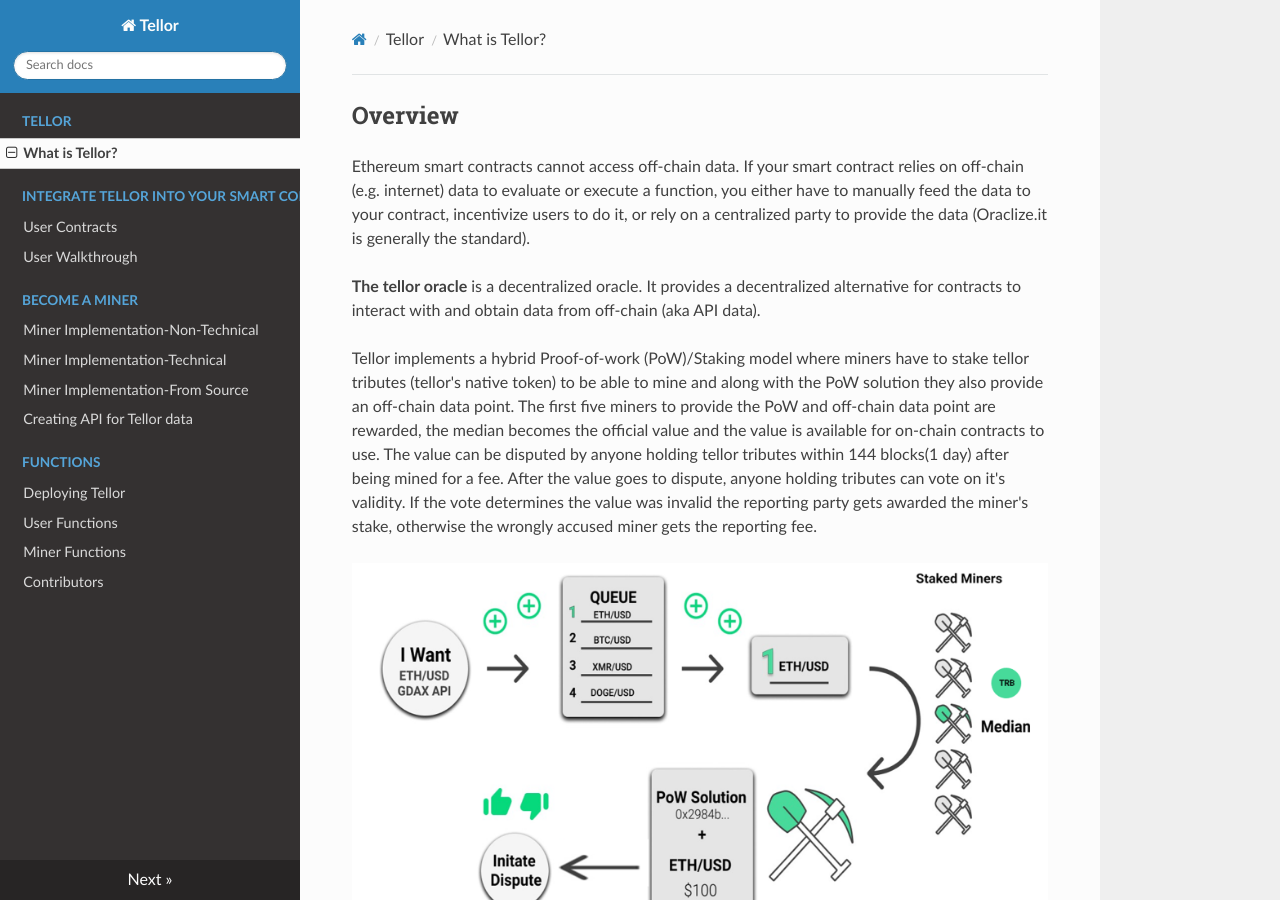
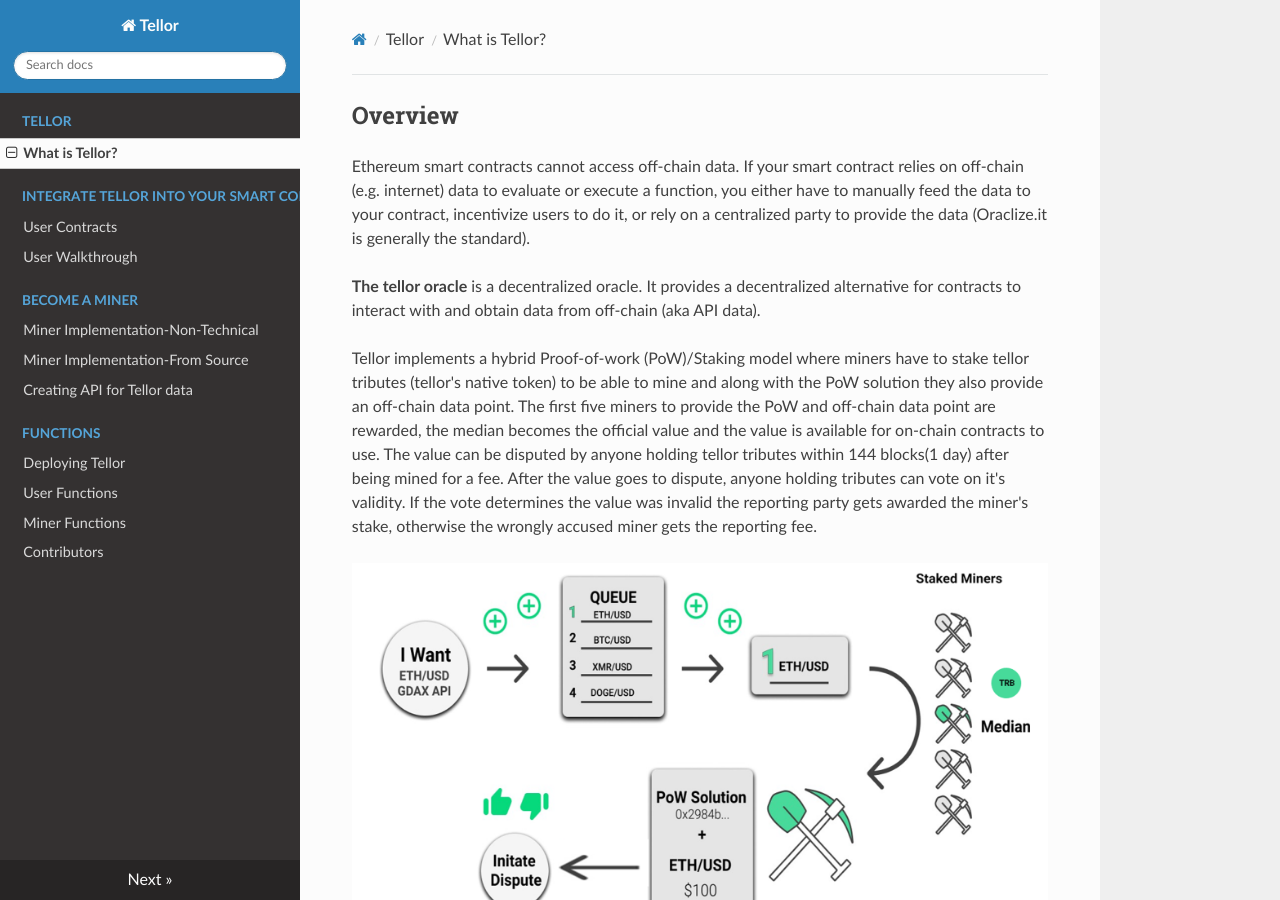
Before and after one commit to tellor-io/TellorDocumentation, an MkDocs documentation site: the page built from docs/index.md, in a window 1280 px wide and 900 px high. Built offline with MkDocs 1.6.1, drawn with Linux system fonts in a browser that asks for light colours; nearby versions of some CDN libraries; a script that is not in the unit is left out; part of the change alters nothing that is shown.

Commit message:
menu update

```diff
--- a/mkdocs.yml
+++ b/mkdocs.yml
@@ -14,8 +14,8 @@ nav:
       - 'User Contracts': 'UserSetup.md'
       - 'User Walkthrough': 'UserWalk.md'
 - Become a Miner:
-      - 'Miner Implementation-Non-Technical': 'MinerSetupNonTechnical.md'
-      - 'Miner Implementation-Technical':  'MinerSetupTechnical.md'
+      - 'Miner Implementation-Non-Technical': 'MinerSetup.md'
+      #- 'Miner Implementation-Technical':  'MinerSetupTechnical.md'
       - 'Miner Implementation-From Source':  'MinerSetupFromSource.md'
 #- Data Sources Supported: 'DataSources.md'
 - Creating API for Tellor data: "TellorApi.md"
```
